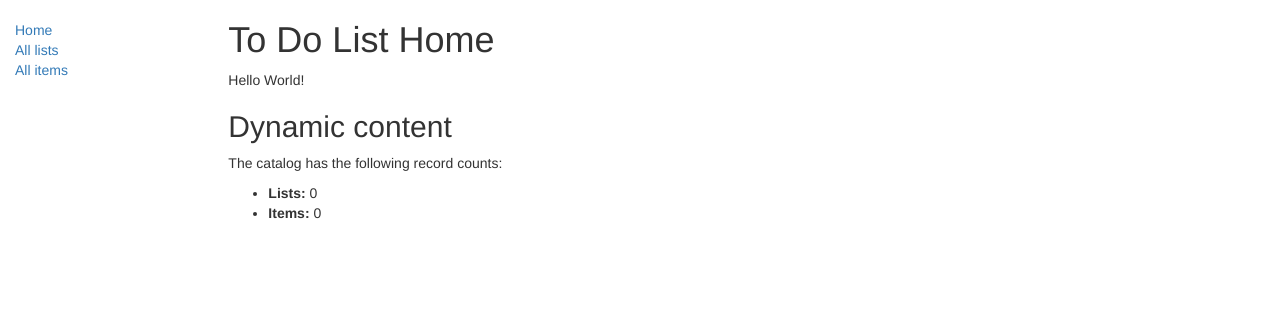
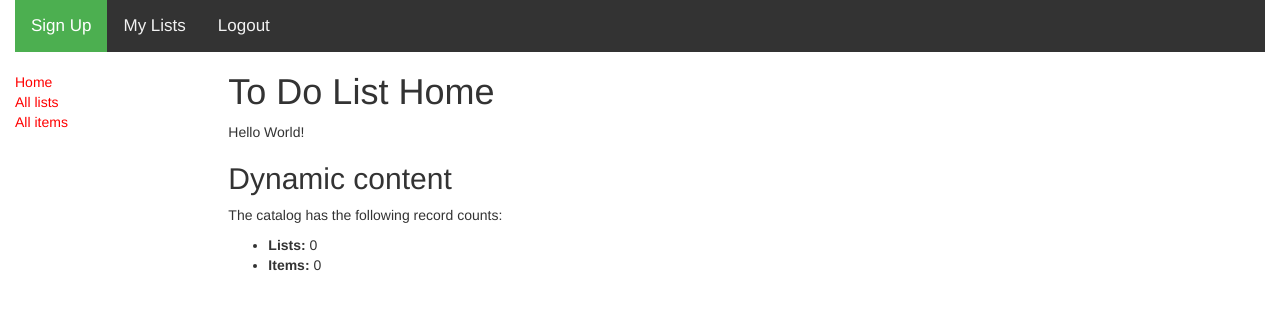
Before and after one commit to christinechengubc/ToDo, a Django app: page /catalog/ in a window 1280 px wide. Shown: the top 310 px of the page. Run offline with Django 3.2, Linux system fonts and the light colour scheme; data that the repository does not hold is empty; some libraries are stand-ins or nearby versions.

Commit message:
Added top menu bar, buttons not working yet

```diff
--- a/catalog/admin.py
+++ b/catalog/admin.py
@@ -2,8 +2,8 @@ from django.contrib import admin
 
 # Register your models here.
 
-from .models import TodoItem, TodoList, User
+from .models import TodoItem, TodoList, Profile
 
 admin.site.register(TodoItem)
 admin.site.register(TodoList)
-admin.site.register(User)
+admin.site.register(Profile)
--- a/catalog/static/css/styles.css
+++ b/catalog/static/css/styles.css
@@ -2,4 +2,37 @@
     margin-top: 20px;
     padding: 0;
     list-style: none;
+    color: pink;
 }
+
+.sidebar-nav a {
+    color:red
+}
+
+/* Add a black background color to the top navigation */
+.topnav {
+    background-color: #333;
+    overflow: hidden;
+}
+
+/* Style the links inside the navigation bar */
+.topnav a {
+    float: left;
+    color: #f2f2f2;
+    text-align: center;
+    padding: 14px 16px;
+    text-decoration: none;
+    font-size: 17px;
+}
+
+/* Change the color of links on hover */
+.topnav a:hover {
+    background-color: #ddd;
+    color: black;
+}
+
+/* Add a color to the active/current link */
+.topnav a.user {
+    background-color: #4CAF50;
+    color: white;
+}
--- a/catalog/templates/base_generic.html
+++ b/catalog/templates/base_generic.html
@@ -16,6 +16,17 @@
 <body>
 
 <div class="container-fluid">
+
+<div class="topnav" id="myTopnav">
+  {% if user.is_authenticated %}
+    <a href="{% url 'index' %}" class="user">{{ user.get_username }}</a>
+  {% else %}
+    <a href="{% url 'index' %}" class="user">Sign Up</a>
+  {% endif %}
+
+  <a href="">My Lists</a>
+  <a href="">Logout</a>
+</div>
 
 <div class="row">
   <div class="col-sm-2">
```
Also changed, not shown: catalog/models.py (+20 -6 lines), catalog/migrations/0007_auto_20180105_0535.py (added), catalog/migrations/0008_auto_20180105_0547.py (added), catalog/migrations/0009_todoitem_user.py (added), db.sqlite3.
